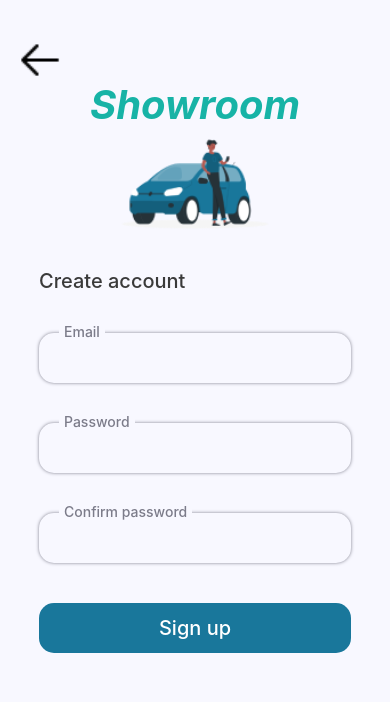
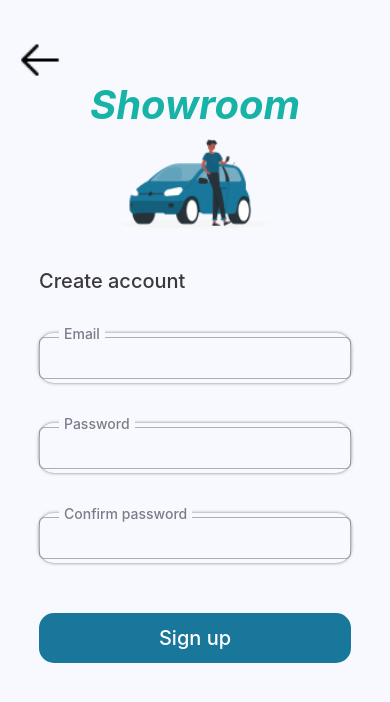
Before and after one commit to Andnm/OldCarShowroom, a React Native app: screen /Profile in a window 390 px wide. Both pictures are taken after a click on the element "Sign up". Shown: the top 702 px of the page. Built offline with nearby package versions, Linux system fonts and the light colour scheme; no server answers.

Commit message:
adjust css detail, signup, signin

```diff
--- a/src/components/BackButton.js
+++ b/src/components/BackButton.js
@@ -1,19 +1,24 @@
-import { TouchableOpacity, Image, StyleSheet } from "react-native";
+import { TouchableOpacity, Image, StyleSheet, Dimensions } from "react-native";
 import React from 'react';
+import { useNavigation } from "@react-navigation/native";
 
-import BackArrow from "../assets/BackArrow.png"
+// import BackArrow from "../assets/BackArrow.png"
 
-const BackButton = ({ navigation }) => {
+const WIDTH = Dimensions.get('window').width
+const HEIGHT = Dimensions.get('window').height;
+
+const BackButton = () => {
+
+    const navigation = useNavigation();
+
     return (
         <TouchableOpacity
             style={styles.container}
-            onPress={() => {
-                navigation.goBack();
-            }}
+            onPress={() => {navigation.goBack()}}
         >
             <Image
                 style={styles.icon}
-                source={BackArrow}
+                source={require('../assets/BackArrow.png')}
             />
         </TouchableOpacity>
     )
@@ -22,8 +27,7 @@ const BackButton = ({ navigation }) => {
 const styles = StyleSheet.create({
     container: {
         position: "relative",
-        display: "fixed",
-        width: "100%",
+        width: WIDTH,
         height: 80,
         backgroundColer: "white",
         top: 0,
@@ -31,7 +35,7 @@ const styles = StyleSheet.create({
     icon: {
         position: "absolute",
         width: 50,
-        height: "50%",
+        height: 40,
         bottom: 0,
         left: 15,
     }
--- a/src/screens/CardItem.js
+++ b/src/screens/CardItem.js
@@ -5,6 +5,18 @@ import COLORS from "../constants/colors";
 const width = Dimensions.get("window").width / 2 - 30;
 
 const CardItem = ({ navigation, car }) => {
+
+  function shortenPrice(price) {
+    if (price >= 1000000000) {
+      return (price / 1000000000).toFixed(price % 1000000000 !== 0 ? 3 : 0) + "B";
+    } else if (price >= 1000000) {
+      return (price / 1000000).toFixed(price % 1000000 !== 0 ? 3 : 0) + "M";
+    } else if (price >= 1000) {
+      return (price / 1000).toFixed(price % 1000 !== 0 ? 1 : 0) + "K";
+    } else {
+      return price.toString();
+    }
+  }
 
   return (
     <TouchableOpacity
@@ -22,10 +34,7 @@ const CardItem = ({ navigation, car }) => {
         </View>
         <Text style={{ fontWeight: "bold", fontSize: 17, marginTop: 10 }}>{car.name}</Text>
         <View style={{ flexDirection: "row", justifyContent: "space-between", marginTop: 5 }}>
-          <Text style={{ fontSize: 19, fontWeight: "bold" }}>${car.minPrice}</Text>
-          <View style={{ height: 25, width: 25, backgroundColor: COLORS.green, borderRadius: 5, justifyContent: "center", alignItems: "center" }}>
-            <Text style={{ fontSize: 15, color: COLORS.white, fontWeight: "bold" }}>+</Text>
-          </View>
+          <Text style={{ fontSize: 17, fontWeight: "bold", color: COLORS.red }}>{shortenPrice(car.minPrice) + " - " + shortenPrice(car.maxPrice)} VND</Text>
         </View>
       </View>
     </TouchableOpacity>
@@ -34,7 +43,7 @@ const CardItem = ({ navigation, car }) => {
 
 const style = StyleSheet.create({
   card: {
-    height: 225,
+    height: 210,
     width,
     backgroundColor: COLORS.light,
     marginHorizontal: 2,
--- a/src/screens/HomeScreen.js
+++ b/src/screens/HomeScreen.js
@@ -74,7 +74,7 @@ const placeData = [
   },
 ]
 
-const Home = ({navigation}) => {
+const Home = ({ navigation }) => {
 
   const [title, setTitle] = useState('');
   const [carData, setCarData] = useState([]);
@@ -82,7 +82,7 @@ const Home = ({navigation}) => {
 
   useEffect(() => {
     getTime()
-  },[])
+  }, [])
 
   const getTime = async () => {
     const currentHour = new Date().getHours();
@@ -290,9 +290,20 @@ const Home = ({navigation}) => {
           </Text>
         </View>
         <View style={style.carList} >
-          {carData.map((item, key) => {
-            return <CardItem navigation={navigation} car={item} key={key} />;
-          })}
+          {carData[0] ?
+            carData.map((item, key) => {
+              return <CardItem navigation={navigation} car={item} key={key} />;
+            })
+            :
+            <Text
+              style={{
+                width: WIDTH * 0.9,
+                fontSize: 20,
+                textAlign: "center",
+              }}
+            >Showroom doesn't have any car yet!
+            </Text>
+          }
         </View>
       </ScrollView>
     </SafeAreaView>
@@ -312,7 +323,7 @@ const style = StyleSheet.create({
     marginTop: 30,
     flexDirection: "row",
     justifyContent: "space-between",
-    alignItems: "center"
+    alignItems: "center",
   },
   userName: {
     marginHorizontal: 50,
--- a/src/screens/LoginScreen.js
+++ b/src/screens/LoginScreen.js
@@ -5,6 +5,7 @@ import {
   TextInput,
   TouchableOpacity,
   StyleSheet,
+  Dimensions,
 } from "react-native";
 import React, { useState, useContext } from "react";
 import { useNavigation } from "@react-navigation/native";
@@ -17,6 +18,9 @@ import twitter from "../assets/loginImage/twitter.png";
 import { AuthContext } from "../context/authContext";
 
 import SpinnerLoading from "./SpinnerLoading";
+
+const WIDTH = Dimensions.get('window').width
+const HEIGHT = Dimensions.get('window').height;
 
 const Login = () => {
   const { loginFunction, isLoading } = useContext(AuthContext);
@@ -38,7 +42,7 @@ const Login = () => {
     <View style={loginStyle.container}>
       <Text style={loginStyle.title}>Showroom</Text>
 
-      <Image style={loginStyle.carIcon} source={loginCar} />
+      <Image style={loginStyle.carIcon} source={loginCar} resizeMode="cover" />
 
       <View style={loginStyle.form}>
         <Text style={loginStyle.welcome}>Welcome back</Text>
@@ -59,7 +63,6 @@ const Login = () => {
             onChangeText={setPassword}
             secureTextEntry={!showPassword}
           ></TextInput>
-
           {password && (
             <TouchableOpacity
               style={loginStyle.toggleButton}
@@ -72,6 +75,7 @@ const Login = () => {
               />
             </TouchableOpacity>
           )}
+
         </View>
         <TouchableOpacity style={loginStyle.button} onPress={handleLogin}>
           <Text style={loginStyle.buttonText}>Login</Text>
@@ -95,14 +99,15 @@ const Login = () => {
         Don’t have an account?
         <TouchableOpacity
           onPress={() => {
-            navigation.navigate("SignupScreen");
+            navigation.navigate("SignupScreen", { navigation: navigation });
+            console.log(navigation)
           }}
         >
           <Text style={loginStyle.signup}> Sign up</Text>
         </TouchableOpacity>
       </Text>
 
-      {isLoading && <SpinnerLoading/>}
+      {isLoading && <SpinnerLoading />}
     </View>
   );
 };
@@ -115,108 +120,96 @@ const loginStyle = StyleSheet.create({
     alignItems: "center",
   },
   title: {
-    color: "#17B3A6",
-    fontWeight: "700",
-    fontSize: 40,
-    fontStyle: "italic",
-    // fontFamily: "Nunito",
+    color: COLORS.green,
+    fontSize: 50,
+    fontWeight: 500,
   },
   carIcon: {
-    width: "45%",
-    height: "15%",
-    marginBottom: 25,
+    width: WIDTH * 0.5,
+    marginVertical: HEIGHT * 0.02
   },
   form: {
-    width: "80%",
-    height: "38%",
+    width: WIDTH,
+    height: HEIGHT * 0.3,
   },
   welcome: {
-    color: "#3A3A3A",
-    fontSize: 20,
-    fontWeight: "500",
+    fontSize: 25,
+    fontWeight: 500,
+    marginLeft: WIDTH * 0.1
+  },
+  label: {
+    alignSelf: 'flex-start',
+    color: "rgba(0,0,0,0.5)",
+    textAlign: "center",
+    transform: [{ translateY: HEIGHT * 0.01 }, { translateX: WIDTH * 0.15 }],
+    backgroundColor: "#F8F8FF",
+    zIndex: 999
   },
   inputView: {
     position: "relative",
-    width: "100%",
-    height: 50,
-    borderRadius: 15,
-    backgroundColor: "#F8F8FF",
-    shadowOpacity: 0.1,
-    boxShadow: "0 0 3.5px #7C7C8A",
-    marginTop: 40,
-    justifyContent: "center",
-    alignItems: "center",
+    flexWrap: "wrap",
+    flexDirection: "row",
   },
   input: {
-    width: "90%",
-    height: "90%",
-    // outlineWidth: 0
+    borderWidth: 1,
+    width: WIDTH * 0.8,
+    height: HEIGHT * 0.05,
+    paddingHorizontal: WIDTH * 0.05,
+    marginHorizontal: WIDTH * 0.1,
+    borderRadius: 5,
+    borderColor: "rgba(0,0,0,0.5)"
   },
-  label: {
+  toggleButton: {
     position: "absolute",
-    color: "#7C7C8A",
-    padding: 5,
-    fontWeight: "500",
-    backgroundColor: "#F8F8FF",
-    top: "-30%",
-    left: 20,
+    top: HEIGHT * 0.035,
+    right: WIDTH * 0.13
   },
   button: {
-    width: "100%",
-    height: 50,
-    borderRadius: 15,
-    marginTop: 40,
-    backgroundColor: "#17B3A6",
-    justifyContent: "center",
+    width: WIDTH * 0.8,
+    height: HEIGHT * 0.06,
+    borderRadius: 5,
+    marginHorizontal: WIDTH * 0.1,
+    marginVertical: HEIGHT * 0.02,
+    backgroundColor: COLORS.green,
     alignItems: "center",
+    justifyContent: "center"
   },
   buttonText: {
     color: "white",
-    fontSize: 20,
-    fontWeight: "500",
+    fontSize: 25,
+    fontWeight: 500,
   },
   socialText: {
-    color: "#7C7C8A",
-    padding: 5,
-    marginBottom: 15,
-    fontWeight: "500",
-    backgroundColor: "#F8F8FF",
+    color: COLORS.green,
+    fontSize: 20,
   },
   socialPack: {
-    width: "70%",
-    height: 60,
+    width: WIDTH * 0.8,
+    marginHorizontal: WIDTH * 0.1,
+    justifyContent: "space-around",
+    flexWrap: "wrap",
     flexDirection: "row",
-    justifyContent: "space-between",
   },
   socialIcon: {
-    width: "21.5%",
-    height: "100%",
-    borderRadius: 15,
-    backgroundColor: "#F8F8FF",
-    shadowOpacity: 0.1,
-    boxShadow: "0 0 3.5px #7C7C8A",
+    width: WIDTH * 0.15,
+    height: WIDTH * 0.15,
+    borderWidth: 1,
     justifyContent: "center",
     alignItems: "center",
-  },
-  icon: {
-    width: "60%",
-    height: "60%",
+    borderColor: "rgba(0, 0, 0, 0.2)",
+    borderRadius: 5,
+    marginVertical: HEIGHT * 0.03,
+    backgroundColor: "#F8F8FF"
   },
   noAcount: {
-    color: "#17B3A6",
-    fontWeight: "500",
-    marginTop: 50,
+    color: COLORS.green,
+    fontSize: 18,
   },
   signup: {
-    color: "#7C7C8A",
-    fontWeight: "500",
-  },
-  toggleButton: {
-    position: "absolute",
-    top: "25%",
-    right: 10,
-    zIndex: 1,
-  },
+    color: COLORS.green,
+    fontSize: 20,
+    transform: [{translateY: WIDTH * 0.013}]
+  }
 });
 
 export default Login;
--- a/src/screens/SignupScreen.js
+++ b/src/screens/SignupScreen.js
@@ -1,13 +1,20 @@
-import { View, Text, Image, TextInput, TouchableOpacity, StyleSheet } from "react-native";
+import { View, Text, Image, TextInput, TouchableOpacity, StyleSheet, Dimensions } from "react-native";
 import React from 'react';
 
+import { useNavigation } from "@react-navigation/native";
 import BackButton from "../components/BackButton";
 import signupCar from "../assets/signupImage/signupCar.png"
 
-const Signup = ({ navigation }) => {
+const WIDTH = Dimensions.get('window').width
+const HEIGHT = Dimensions.get('window').height;
+
+const Signup = () => {
+
+    const navigation = useNavigation();
+
     return (
         <View style={styles.container}>
-            <BackButton navigation={navigation} />
+            <BackButton/>
             <View style={styles.content}>
 
                 <Text style={styles.title}>
@@ -68,12 +75,12 @@ const styles = StyleSheet.create({
         // fontFamily: "Nunito",
     },
     carIcon: {
-        width: "45%",
+        width: WIDTH* 0.45,
         height: "15%",
         marginBottom: 25,
     },
     form: {
-        width: "80%",
+        width: WIDTH* 0.8,
         height: "38%",
     },
     welcome: {
@@ -83,7 +90,7 @@ const styles = StyleSheet.create({
     },
     inputView: {
         position: "relative",
-        width: "100%",
+        width: WIDTH* 0.8,
         height: 50,
         borderRadius: 15,
         backgroundColor: "#F8F8FF",
@@ -94,24 +101,29 @@ const styles = StyleSheet.create({
         alignItems: "center",
     },
     input: {
-        width: "90%",
-        height: "90%",
+        width: WIDTH * 0.8,
+        height: HEIGHT * 0.05,
+        borderWidth: 1,
+        borderColor: "rgba(0,0,0,0.3)",
+        borderRadius : 5
         // outlineWidth: 0
     },
     label: {
         position: "absolute",
+        alignSelf: 'flex-start',
         color: "#7C7C8A",
         padding: 5,
         fontWeight: 500,
         backgroundColor: "#F8F8FF",
-        top: "-30%",
+        top: -13,
         left: 20,
+        zIndex: 999,
     },
     button: {
-        width: "100%",
+        width: WIDTH * 0.8,
         height: 50,
         borderRadius: 15,
-        marginTop: 40,
+        marginVertical: 50,
         backgroundColor: "#19779B",
         justifyContent: "center",
         alignItems: "center",
```
Also changed, not shown: src/screens/DetailScreen.js (+39 -8 lines).
